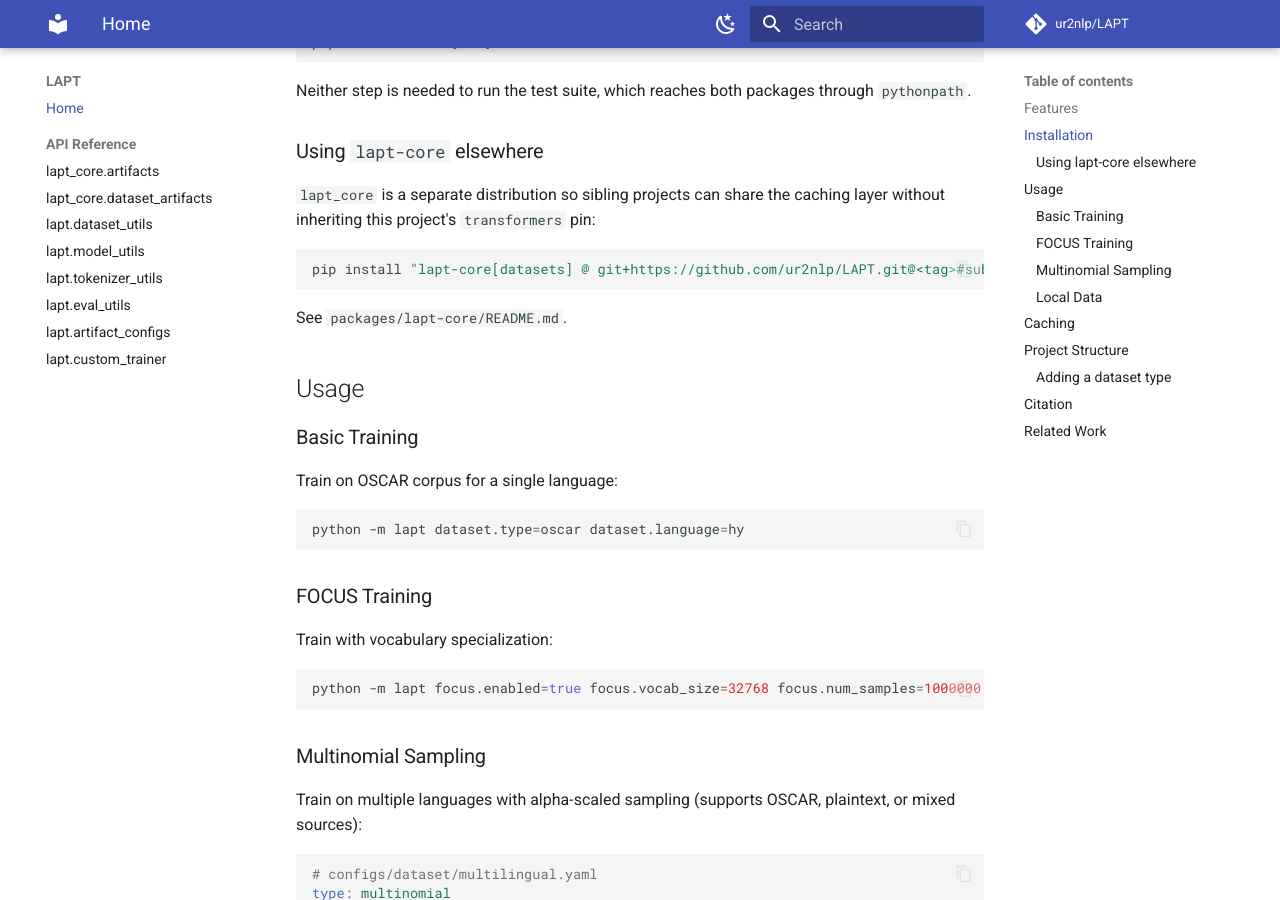
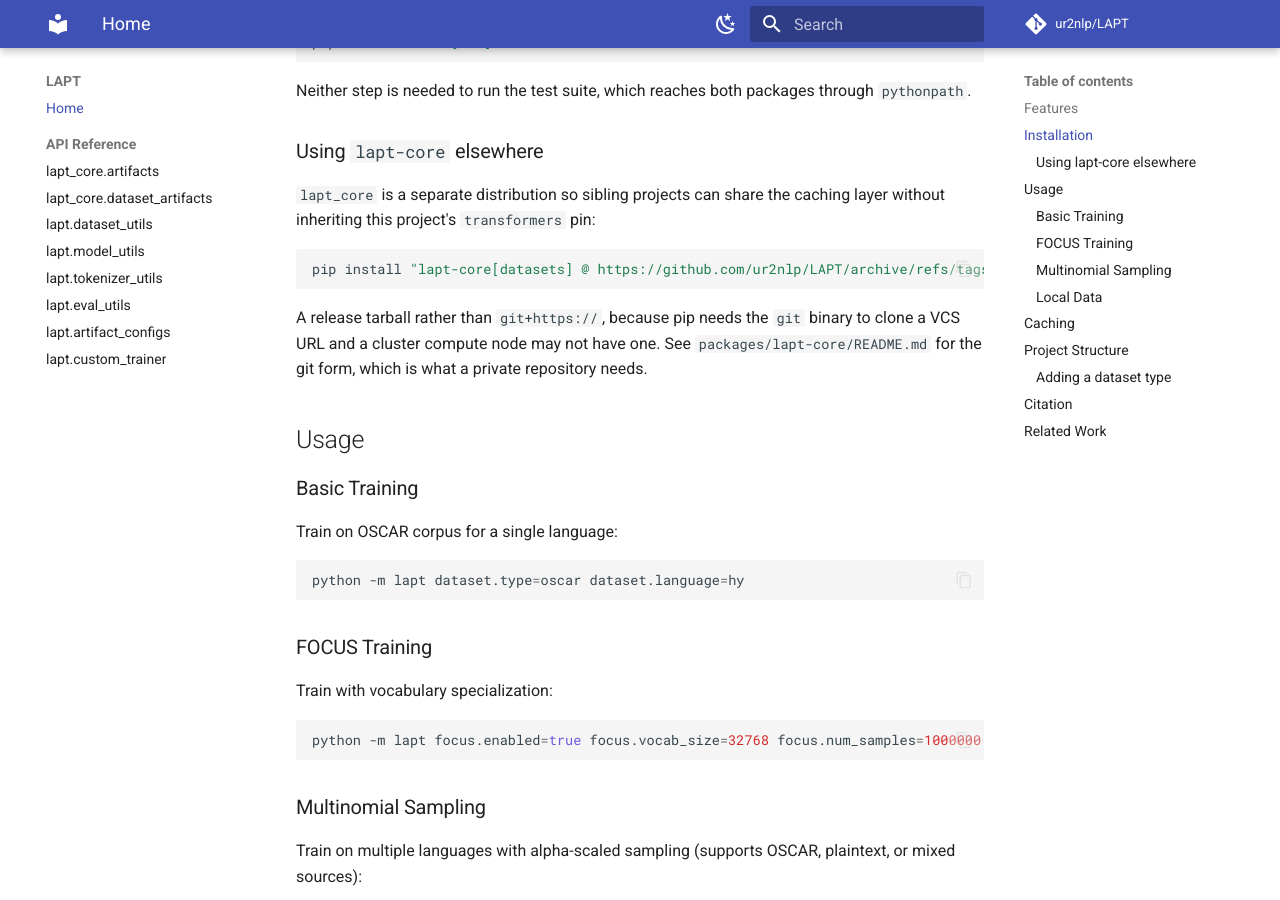
Before and after one commit to ur2nlp/LAPT, an MkDocs documentation site: the page built from docs/index.md, in a window 1280 px wide and 900 px high, scrolled down 941 px. Built offline with MkDocs 1.6.1 and Material for MkDocs 9.7.7, drawn with Linux system fonts in a browser that asks for light colours; comment, search, counter and statistics services are not loaded.

Commit message:
docs: document the tarball install, not git+https
pip shells out to the `git` binary to clone a VCS dependency, and a cluster
compute node is not guaranteed to have one -- BlueHive3's do not without
`module load git`, which is how this surfaced. GitHub serves a tarball for
any tag, pip honours `#subdirectory=` on a remote archive exactly as on a
VCS URL, and the result installs the same content over plain HTTPS.

The git form is kept and labelled: it is what a private repository needs,
where the tarball endpoint requires authentication.

````diff
--- a/README.md
+++ b/README.md
@@ -42,10 +42,13 @@ through `pythonpath`.
 layer without inheriting this project's `transformers` pin:
 
 ```bash
-pip install "lapt-core[datasets] @ git+https://github.com/ur2nlp/LAPT.git@<tag>#subdirectory=packages/lapt-core"
+pip install "lapt-core[datasets] @ https://github.com/ur2nlp/LAPT/archive/refs/tags/<tag>.tar.gz#subdirectory=packages/lapt-core"
 ```
 
-See `packages/lapt-core/README.md`.
+A release tarball rather than `git+https://`, because pip needs the `git`
+binary to clone a VCS URL and a cluster compute node may not have one. See
+`packages/lapt-core/README.md` for the git form, which is what a private
+repository needs.
 
 ## Usage
 
--- a/packages/lapt-core/README.md
+++ b/packages/lapt-core/README.md
@@ -7,20 +7,36 @@ projects depend on one implementation instead of a copy that drifts.
 ## Install
 
 ```
-pip install "lapt-core @ git+https://github.com/ur2nlp/LAPT.git@main#subdirectory=packages/lapt-core"
+pip install "lapt-core @ https://github.com/ur2nlp/LAPT/archive/refs/tags/<tag>.tar.gz#subdirectory=packages/lapt-core"
 ```
 
-Pin a tag rather than `main` for anything reproducible. Add the `datasets` extra
-if you use the dataset layer:
+Add the `datasets` extra if you use the dataset layer:
+
+```
+pip install "lapt-core[datasets] @ https://github.com/ur2nlp/LAPT/archive/refs/tags/<tag>.tar.gz#subdirectory=packages/lapt-core"
+```
+
+Always pin a tag. A branch is not reproducible, and this package decides cache
+paths.
+
+**Why a tarball and not `git+https://`.** Both work and install the same
+content, but pip shells out to the `git` binary to clone a VCS URL, and a
+cluster compute node is not guaranteed to have one -- BlueHive3's do not
+without `module load git`, which is how this was found. The tarball is fetched
+over plain HTTPS by pip itself. `#subdirectory=` is honoured on a remote
+archive exactly as on a VCS URL.
+
+Use the git form instead when this repository is private, where the tarball
+endpoint needs authentication:
 
 ```
 pip install "lapt-core[datasets] @ git+https://github.com/ur2nlp/LAPT.git@<tag>#subdirectory=packages/lapt-core"
 ```
 
-No PyPI account is involved, it works from a fork, and it is pinnable. It is
-deliberately *not* an editable install of a local checkout: that bakes an
-absolute machine path into the environment, so a student forking a consumer repo
-on their own machine gets nothing.
+Either way, no PyPI account is involved, it works from a fork, and it is
+pinnable. It is deliberately *not* an editable install of a local checkout:
+that bakes an absolute machine path into the environment, so a student forking
+a consumer repo on their own machine gets nothing.
 
 ## Modules
 
````
